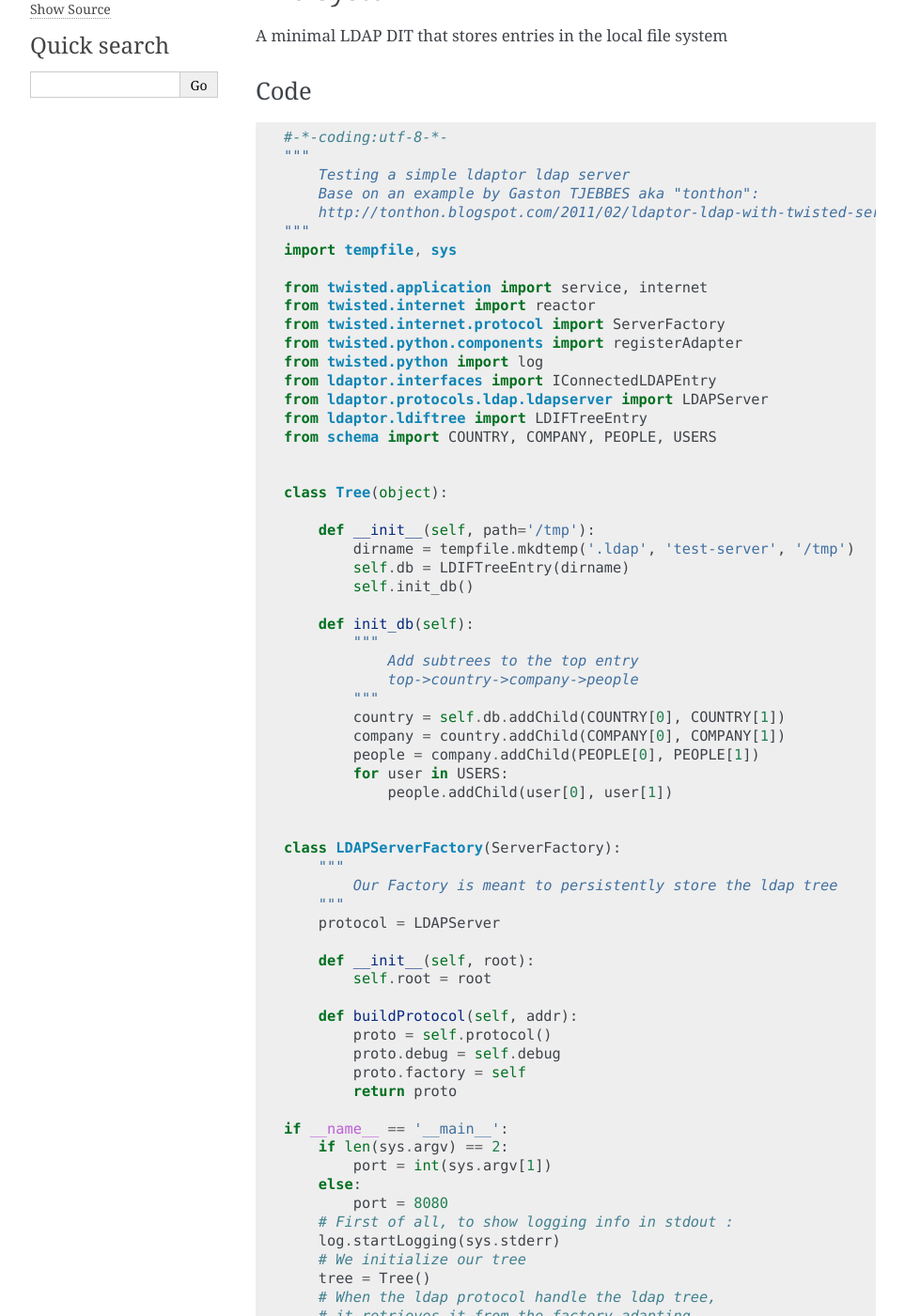
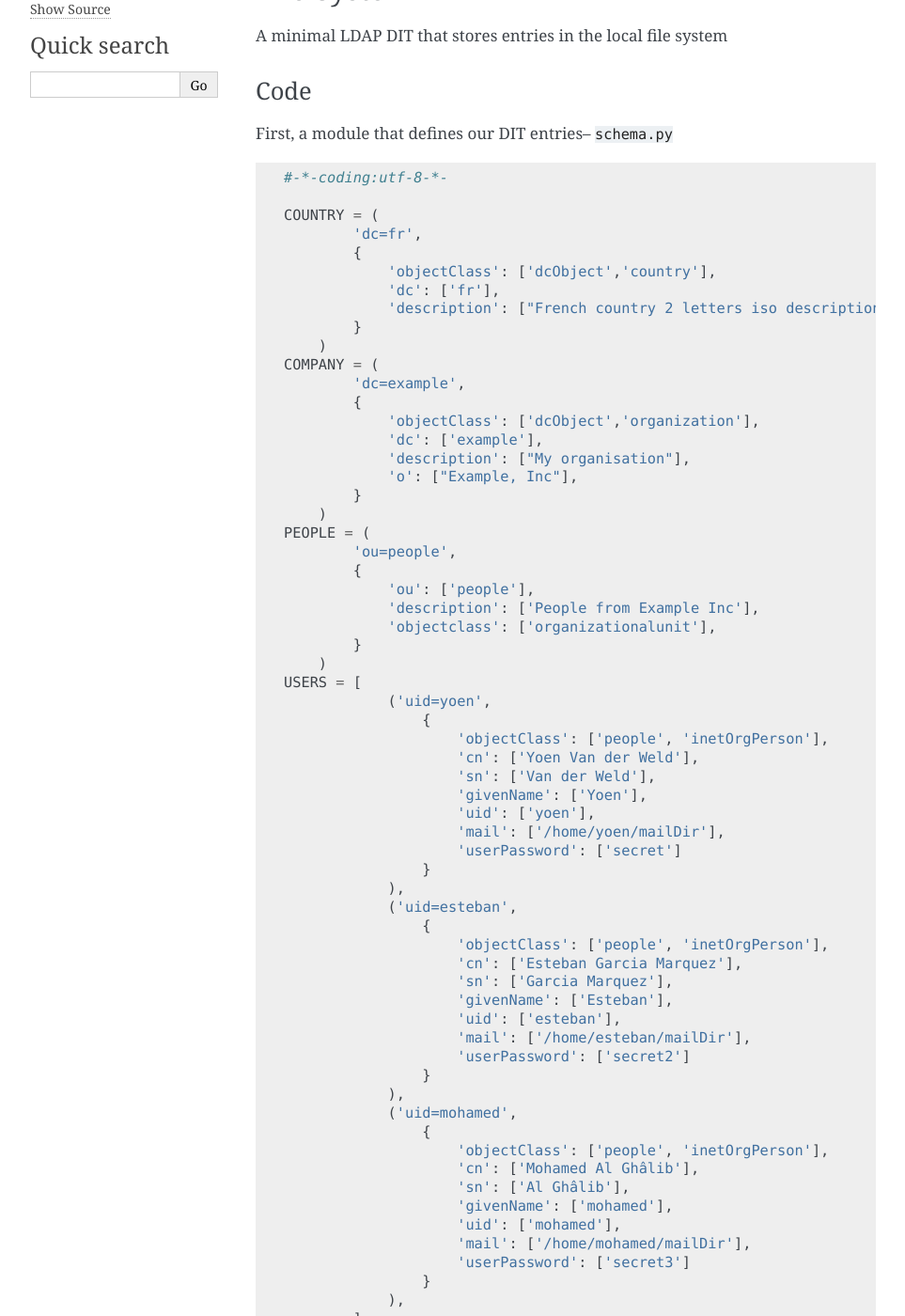
Before and after one commit to twisted/ldaptor, a Sphinx documentation site: the page built from docs/source/cookbook/servers.rst, in a window 1280 px wide and 1400 px high, scrolled down 214 px. Shown: the whole window at 94% size, without its empty margins (148-1111 px from the left). Built offline with Sphinx 7.4.7, drawn with Linux system fonts in a browser that asks for light colours; some of the changed text lies outside the part shown.

Commit message:
Complete the example with a missing module.

```diff
--- a/docs/source/cookbook/servers.rst
+++ b/docs/source/cookbook/servers.rst
@@ -14,6 +14,75 @@ A minimal LDAP DIT that stores entries in the local file system
 ''''
 Code
 ''''
+
+First, a module that defines our DIT entries-- :file:`schema.py`
+
+.. code-block:: python
+
+    #-*-coding:utf-8-*-
+
+    COUNTRY = (
+            'dc=fr',
+            {
+                'objectClass': ['dcObject','country'],
+                'dc': ['fr'],
+                'description': ["French country 2 letters iso description"],
+            }
+        )
+    COMPANY = (
+            'dc=example',
+            {
+                'objectClass': ['dcObject','organization'],
+                'dc': ['example'],
+                'description': ["My organisation"],
+                'o': ["Example, Inc"],
+            }
+        )
+    PEOPLE = (
+            'ou=people',
+            {
+                'ou': ['people'],
+                'description': ['People from Example Inc'],
+                'objectclass': ['organizationalunit'],
+            }
+        )
+    USERS = [
+                ('uid=yoen',
+                    {
+                        'objectClass': ['people', 'inetOrgPerson'],
+                        'cn': ['Yoen Van der Weld'],
+                        'sn': ['Van der Weld'],
+                        'givenName': ['Yoen'],
+                        'uid': ['yoen'],
+                        'mail': ['/home/yoen/mailDir'],
+                        'userPassword': ['secret']
+                    }
+                ),
+                ('uid=esteban',
+                    {
+                        'objectClass': ['people', 'inetOrgPerson'],
+                        'cn': ['Esteban Garcia Marquez'],
+                        'sn': ['Garcia Marquez'],
+                        'givenName': ['Esteban'],
+                        'uid': ['esteban'],
+                        'mail': ['/home/esteban/mailDir'],
+                        'userPassword': ['secret2']
+                    }
+                ),
+                ('uid=mohamed',
+                    {
+                        'objectClass': ['people', 'inetOrgPerson'],
+                        'cn': ['Mohamed Al Ghâlib'],
+                        'sn': ['Al Ghâlib'],
+                        'givenName': ['mohamed'],
+                        'uid': ['mohamed'],
+                        'mail': ['/home/mohamed/mailDir'],
+                        'userPassword': ['secret3']
+                    }
+                ),
+            ]
+
+Next, the server code-- :file:`fsdit.py`
 
 .. code-block:: python
 
```
